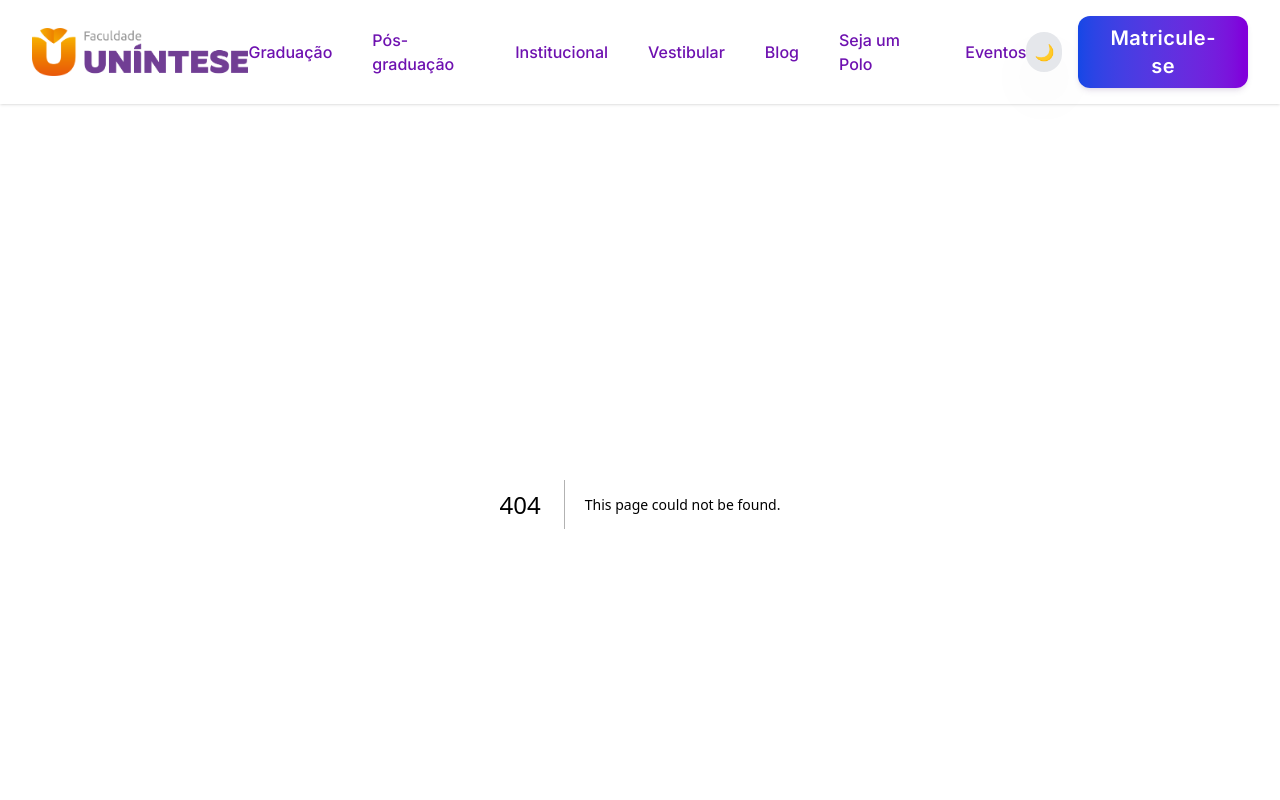
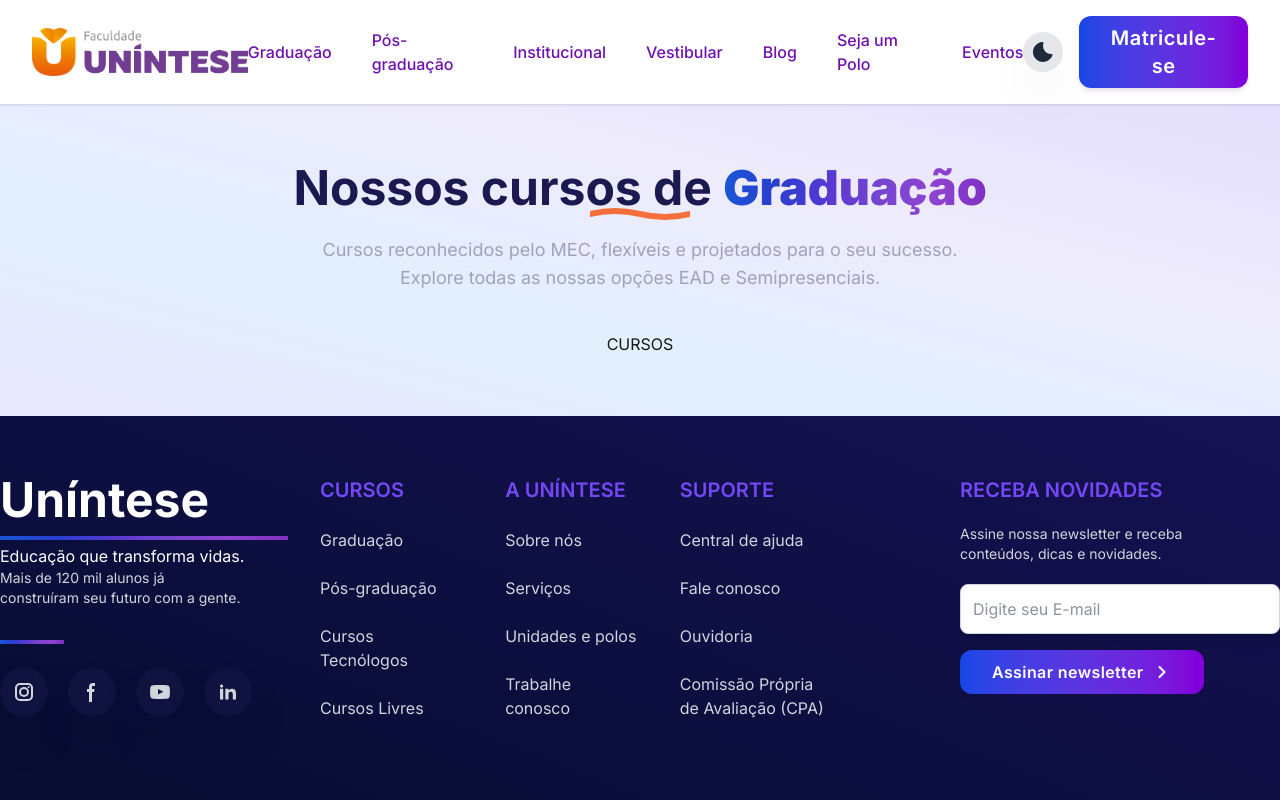
Before and after one commit to Pietroks/Site-Next, a Next.js app: page /graduacao in a window 1280 px wide. Before the commit this address had no page. Shown: the top 800 px of the page. Built offline with nearby package versions, Linux system fonts and the light colour scheme.

Commit message:
graduacao

```diff
--- /dev/null
+++ b/src/app/graduacao/page.tsx
@@ -0,0 +1,9 @@
+import GraduationCourses from "@/components/Graduation/GraduationCourses";
+
+export default function Graduation() {
+  return (
+    <>
+      <GraduationCourses />
+    </>
+  );
+}
--- /dev/null
+++ b/src/components/Graduation/GraduationCourses.tsx
@@ -0,0 +1,13 @@
+import PageModel from "../PageModel";
+
+export default function GraduationCourses() {
+  return (
+    <PageModel
+      titulo1="Nossos cursos de"
+      titulo2="Graduação"
+      subTitulo="Cursos reconhecidos pelo MEC, flexíveis e projetados para o seu sucesso. Explore todas as nossas opções EAD e Semipresenciais."
+    >
+      <div>CURSOS</div>
+    </PageModel>
+  );
+}
--- a/src/components/Header.tsx
+++ b/src/components/Header.tsx
@@ -8,6 +8,7 @@
 import { X, Menu } from "lucide-react";
 import Link from "next/link";
 import { useTheme } from "next-themes";
+import { IconMoon, IconSun } from "./IconsSvg";
 
 export default function Header() {
   const [mobileOpen, setMobileOpen] = useState(false);
@@ -35,7 +36,11 @@
       aria-label="Alterar tema"
       className="p-2 rounded-3xl shadow-2xl bg-gray-200 text-gray-800 dark:bg-gray-700 dark:text-gray-200 hover:scale-105 transition-all duration-500 font-medium cursor-pointer"
     >
-      {theme === "dark" ? "☀️" : "🌙"}
+      {theme === "dark" ? (
+        <IconSun className="transition-colors duration-300 hover:text-amber-500" />
+      ) : (
+        <IconMoon className="transition-colors duration-300 hover:text-gray-400" />
+      )}
     </button>
   );
 
--- a/src/components/IconsSvg.tsx
+++ b/src/components/IconsSvg.tsx
@@ -83,6 +83,42 @@
       strokeLinejoin="round"
       strokeWidth="1"
       d="M9 16H5a1 1 0 0 1-1-1V5a1 1 0 0 1 1-1h14a1 1 0 0 1 1 1v1M9 12H4m8 8V9h8v11h-8Zm0 0H9m8-4a1 1 0 1 0-2 0 1 1 0 0 0 2 0Z"
+    />
+  </svg>
+);
+
+export const IconSun = ({ className = "w-7 h-7" }: IconsSvgProps) => (
+  <svg
+    className={`${className}`}
+    aria-hidden="true"
+    xmlns="http://www.w3.org/2000/svg"
+    width="24"
+    height="24"
+    fill="currentColor"
+    viewBox="0 0 24 24"
+  >
+    <path
+      fill-rule="evenodd"
+      d="M13 3a1 1 0 1 0-2 0v2a1 1 0 1 0 2 0V3ZM6.343 4.929A1 1 0 0 0 4.93 6.343l1.414 1.414a1 1 0 0 0 1.414-1.414L6.343 4.929Zm12.728 1.414a1 1 0 0 0-1.414-1.414l-1.414 1.414a1 1 0 0 0 1.414 1.414l1.414-1.414ZM12 7a5 5 0 1 0 0 10 5 5 0 0 0 0-10Zm-9 4a1 1 0 1 0 0 2h2a1 1 0 1 0 0-2H3Zm16 0a1 1 0 1 0 0 2h2a1 1 0 1 0 0-2h-2ZM7.757 17.657a1 1 0 1 0-1.414-1.414l-1.414 1.414a1 1 0 1 0 1.414 1.414l1.414-1.414Zm9.9-1.414a1 1 0 0 0-1.414 1.414l1.414 1.414a1 1 0 0 0 1.414-1.414l-1.414-1.414ZM13 19a1 1 0 1 0-2 0v2a1 1 0 1 0 2 0v-2Z"
+      clip-rule="evenodd"
+    />
+  </svg>
+);
+
+export const IconMoon = ({ className = "w-7 h-7" }: IconsSvgProps) => (
+  <svg
+    className={`${className}`}
+    aria-hidden="true"
+    xmlns="http://www.w3.org/2000/svg"
+    width="24"
+    height="24"
+    fill="currentColor"
+    viewBox="0 0 24 24"
+  >
+    <path
+      fill-rule="evenodd"
+      d="M11.675 2.015a.998.998 0 0 0-.403.011C6.09 2.4 2 6.722 2 12c0 5.523 4.477 10 10 10 4.356 0 8.058-2.784 9.43-6.667a1 1 0 0 0-1.02-1.33c-.08.006-.105.005-.127.005h-.001l-.028-.002A5.227 5.227 0 0 0 20 14a8 8 0 0 1-8-8c0-.952.121-1.752.404-2.558a.996.996 0 0 0 .096-.428V3a1 1 0 0 0-.825-.985Z"
+      clip-rule="evenodd"
     />
   </svg>
 );
```
